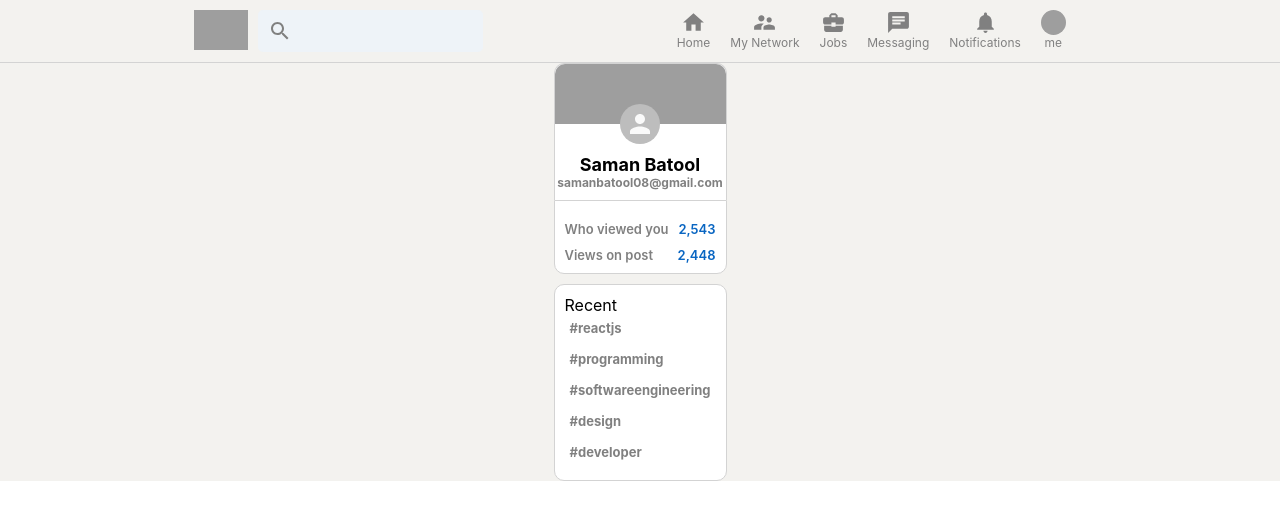
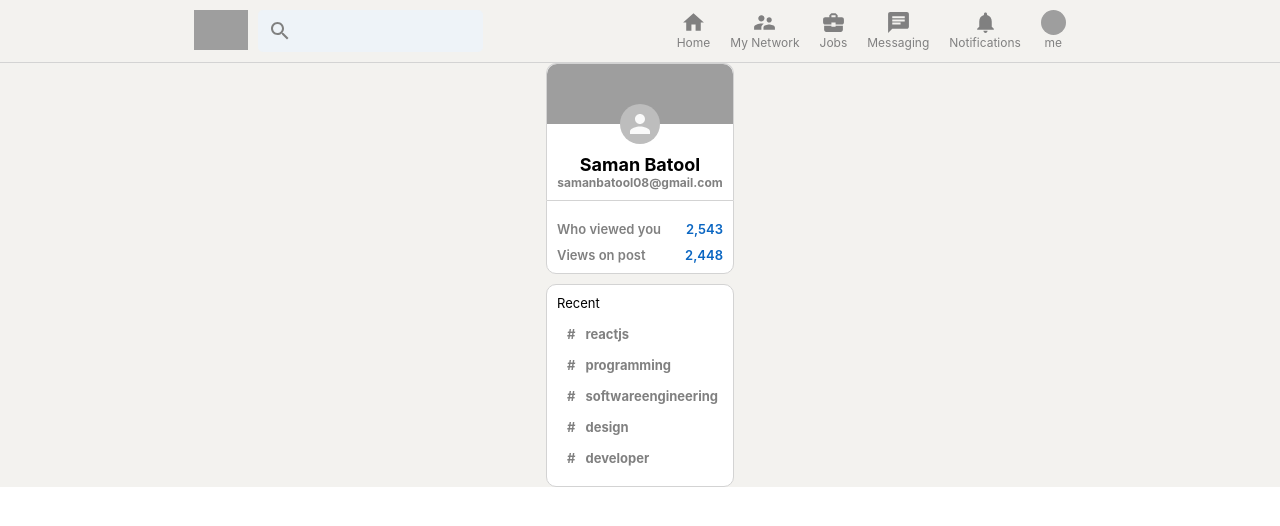
Before and after one commit to samanbatool08/linkedin-version-messaging, a React (Create React App) app in the folder linkedin-messaging/: page / in a window 1280 px wide. Shown: the top 526 px of the page. Built offline with nearby package versions, Linux system fonts and the light colour scheme; grey boxes are pictures that could not be loaded.

Commit message:
feed comp

```diff
--- a/linkedin-messaging/src/App.js
+++ b/linkedin-messaging/src/App.js
@@ -1,6 +1,7 @@
 import React from 'react';
 import Header from './Header.js';
 import Sidebar from './Sidebar.js';
+import Feed from './Feed.js';
 import './App.css';
 
 function App() {
@@ -9,9 +10,9 @@
       <Header />
       {/* App body */}
       <div className='app__body'>
-        {/* Sidebar */}
         <Sidebar />
         {/* Feed */}
+        <Feed />
         {/* Widgets */}
 
       </div>
--- /dev/null
+++ b/linkedin-messaging/src/Feed.js
@@ -0,0 +1,12 @@
+import React from 'react';
+import './Feed.css';
+
+function Feed() {
+    return (
+        <div>
+
+        </div>
+    )
+}
+
+export default Feed;
--- a/linkedin-messaging/src/Sidebar.css
+++ b/linkedin-messaging/src/Sidebar.css
@@ -86,9 +86,19 @@
     padding: 5px;
 }
 
+.sidebar__bottom > p {
+    font-size: 13px;
+    padding-bottom: 10px;
+}
+
 .sidebar__recentItem:hover {
     background-color: whitesmoke;
     border-radius: 10px;
     cursor: pointer;
     color: black;
 }
+
+.sidebar__hash {
+    margin-right: 10px;
+    margin-left: 5px;
+}
```
Also changed, not shown: linkedin-messaging/src/Feed.css (added), 1 other file (tests, documents, lock files or other folders).
